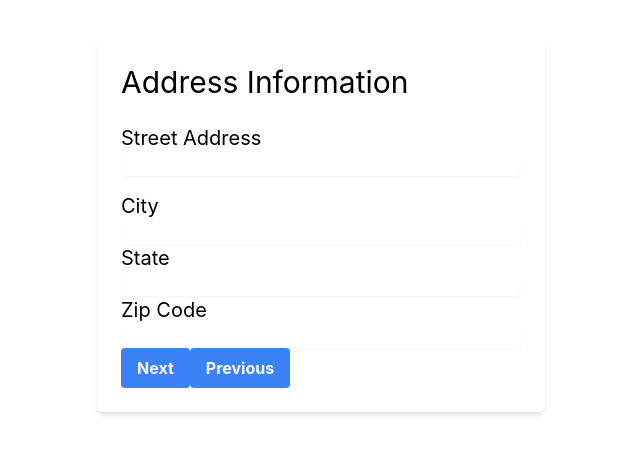
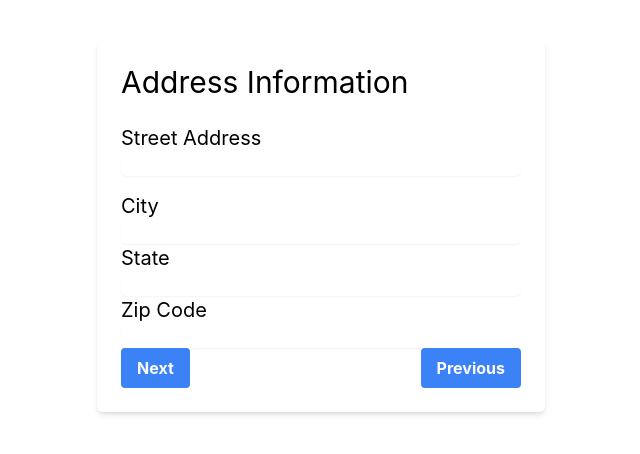
Before and after one commit to RevoU-FSSE-4/Module-4-NMBintang, a React (Create React App) app in the folder new-app/: page / in a window 1280 px wide. Both pictures are taken after typing "Sample", "name@example.com", "2020-01-15" into the empty fields and a click on the button "Next". Shown: the top 454 px of the page, without its empty margins (319-959 px from the left). Built offline with nearby package versions, Linux system fonts and the light colour scheme.

Commit message:
update 1.4 fixing button

```diff
--- a/new-app/src/Components/AccountInformation.tsx
+++ b/new-app/src/Components/AccountInformation.tsx
@@ -1,9 +1,10 @@
 import React from "react";
-import { Formik, Form, Field, ErrorMessage } from 'formik';
+import { Formik, Form, Field, ErrorMessage} from 'formik';
 import * as Yup from 'yup';
 
 interface AccountInfoFormProps {
-    prevStep: () => void;
+    prevStep: (values:any) => void;
+    formData: (values:any) => void;
 }
 
 const AccountInfoSchema = Yup.object().shape({
@@ -14,14 +15,15 @@ const AccountInfoSchema = Yup.object().shape({
     ),
 });
 
-const AccountInfoForm: React.FC<AccountInfoFormProps> =({prevStep}) =>
+const AccountInfoForm: React.FC<AccountInfoFormProps> =({prevStep, formData}) =>
 
     <Formik
         initialValues={{ username: '', password: '' }}
         validationSchema={AccountInfoSchema}
         onSubmit={(values) => {
+        alert(JSON.stringify({...formData, ...values}));
         console.log(values);
-        prevStep ();
+        prevStep (values);
         }}
     >
         {() => (
@@ -39,8 +41,10 @@ const AccountInfoForm: React.FC<AccountInfoFormProps> =({prevStep}) =>
                 <ErrorMessage className="text-red-500" name="password" component="div" />
             </div>
 
-            <button className="bg-blue-500 hover:bg-blue-700 text-white font-bold py-2 px-4 rounded" type="submit">Submit</button>
-            <button className="bg-blue-500 hover:bg-blue-700 text-white font-bold py-2 px-4 rounded" type="submit">Previous</button>
+            <div className="flex justify-between">
+                <button className="bg-blue-500 hover:bg-blue-700 text-white font-bold py-2 px-4 rounded" type="submit">Submit</button>
+                <button className="bg-blue-500 hover:bg-blue-700 text-white font-bold py-2 px-4 rounded" type="button" onClick={prevStep}>Previous</button>
+            </div>
         </Form>
         )}
     </Formik>
--- a/new-app/src/Components/AddressInformation.tsx
+++ b/new-app/src/Components/AddressInformation.tsx
@@ -1,11 +1,11 @@
 import React from "react";
-import { Formik, Form, Field, ErrorMessage } from 'formik';
+import { Formik, Form, Field, ErrorMessage} from 'formik';
 import * as Yup from 'yup';
 
 
 interface AddressInfoFormProps {
-    nextStep: () => void;
-    prevStep: () => void;
+    nextStep: (values:any) => void;
+    prevStep: (values:any) => void;
 }
 
 const AddressInfoSchema = Yup.object().shape({
@@ -22,8 +22,8 @@ const AddressInfoForm: React.FC<AddressInfoFormProps> =({ nextStep, prevStep })
         validationSchema={AddressInfoSchema}
         onSubmit={(values) => {
         console.log(values);
-        nextStep();
-        prevStep ();
+        nextStep(values);
+
         }}
     >
         {() => (
@@ -53,8 +53,10 @@ const AddressInfoForm: React.FC<AddressInfoFormProps> =({ nextStep, prevStep })
                 <ErrorMessage className="text-red-500" name="zipCode" component="div" />
             </div>
 
-            <button className="bg-blue-500 hover:bg-blue-700 text-white font-bold py-2 px-4 rounded" type="submit">Next</button>
-            <button className="bg-blue-500 hover:bg-blue-700 text-white font-bold py-2 px-4 rounded" type="submit">Previous</button>
+            <div className="flex justify-between">
+                <button className="bg-blue-500 hover:bg-blue-700 text-white font-bold py-2 px-4 rounded" type="submit">Next</button>
+                <button className="bg-blue-500 hover:bg-blue-700 text-white font-bold py-2 px-4 rounded" type="button" onClick={prevStep}>Previous</button>
+            </div>
         </Form>
         )}
     </Formik>
--- a/new-app/src/Components/MultiStepForm.tsx
+++ b/new-app/src/Components/MultiStepForm.tsx
@@ -4,64 +4,27 @@ import AddressInfoForm from "./AddressInformation";
 import AccountInfoForm from "./AccountInformation";
 
 const MultiStepInfoForm: React.FC = () => {
-    const [step, setStep] = useState<number>(0);
+    const [step, setStep] = useState<number>(1);
+    const [formData, setFormData] = useState<any>({});
 
-    const nextStep = () => {
+    const nextStep = (values:any) => {
+        setFormData({...formData, ...values});
         setStep (step +1);
     };
 
-    const prevStep = () => {
+    const prevStep = () : void => {
         setStep (step -1);
     };
 
     // problem on next and previous button
     return (
         <div className="max-w-md mx-auto mt-10 p-6 bg-white rounded-md shadow-md">
-            {step === 0 && <PersonalInfoForm nextStep={nextStep} />}
-            {step === 1 && (<AddressInfoForm nextStep={nextStep} prevStep={prevStep}/>)}
-            {step === 2 && <AccountInfoForm prevStep={prevStep}/>}
+            {step === 1 && <PersonalInfoForm nextStep={nextStep} />}
+            {step === 2 && <AddressInfoForm nextStep={nextStep} prevStep={prevStep}/>}
+            {step === 3 && <AccountInfoForm formData={formData} prevStep={prevStep}/>}
 
         </div>
     );
 };
 
 export default MultiStepInfoForm;
-
-    // const nextStep = () => {
-    // setStep(step + 1);
-    // };
-
-    // const prevStep = () => {
-    // setStep(step - 1);
-    // };
-
-    // const renderStep = () => {
-    // switch (step) {
-    //     case 1:
-    //         return <PersonalInfoForm />;
-    //     case 2:
-    //         return <AddressInfoForm />;
-    //     case 3:
-    //         return <AccountInfoForm />;
-    //     default:
-    //         return null;
-    //     }
-    // };
-
-    // return (
-    // <div>
-    //     {renderStep()}
-    //     <div>
-    //         {step > 1 && (
-    //             <button type="button" onClick={prevStep}>
-    //                 Previous
-    //             </button>
-    //     )}
-    //         {step < 3 && (
-    //             <button type="button" onClick={nextStep}>
-    //             Next
-    //             </button>
-    //     )}
-    //     </div>
-    // </div>
-    // );
--- a/new-app/src/Components/PersonalInformation.tsx
+++ b/new-app/src/Components/PersonalInformation.tsx
@@ -3,7 +3,7 @@ import { Formik, Form, Field, ErrorMessage } from 'formik';
 import * as Yup from 'yup';
 
 interface personalInfoFormProps {
-    nextStep: () => void;
+    nextStep: (values:any) => void;
 }
 
 const PersonalInfoSchema = Yup.object().shape({
@@ -19,7 +19,7 @@ const PersonalInfoForm: React.FC<personalInfoFormProps> =({nextStep}) =>
         validationSchema={PersonalInfoSchema}
         onSubmit={(values) => {
         console.log(values);
-        nextStep ();
+        nextStep (values);
         }}
     >
         {() => (
```
